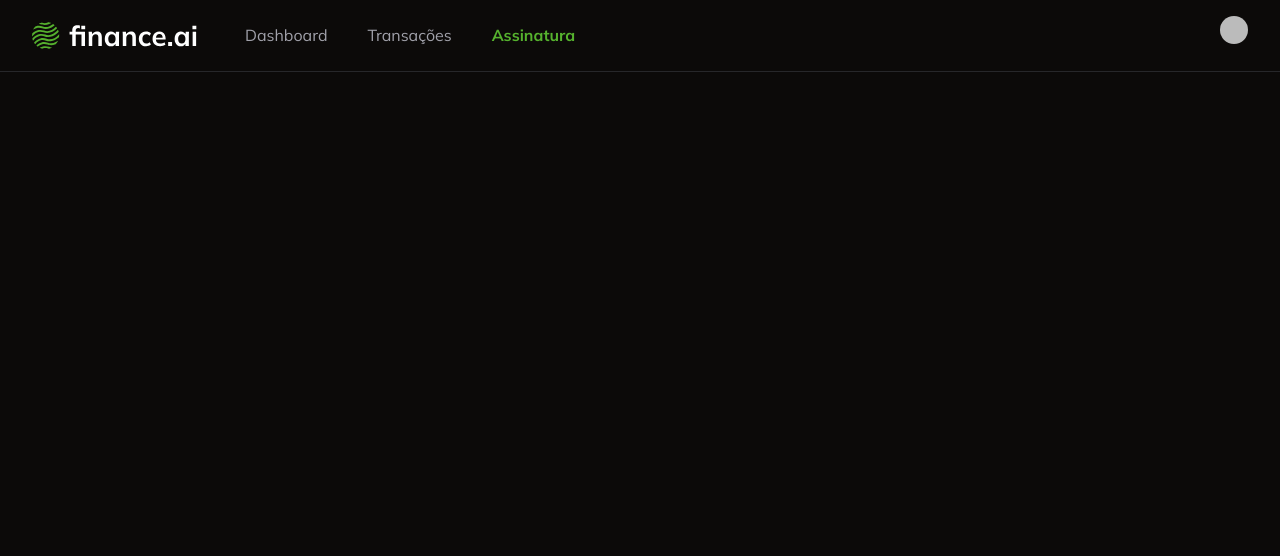
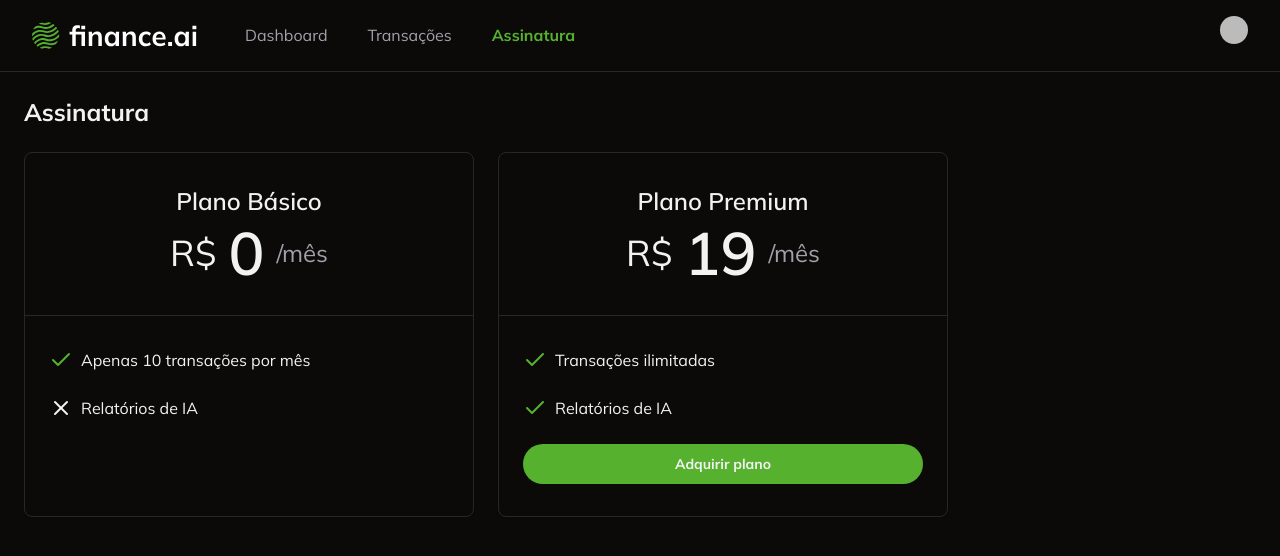
Before and after one commit to leogarcia2004/Finance-Ai, a Next.js app: page /subscription in a window 1280 px wide. Shown: the top 556 px of the page. Built offline with nearby package versions, Linux system fonts and the light colour scheme; no server answers; sample sign-in values are in the browser's storage; some icons are missing.

Commit message:
feat: ensure user  is redirected to stripe checkout when acquiring plan

```diff
--- /dev/null
+++ b/app/subscription/_actions/creat-stripe-checkout/index.ts
@@ -0,0 +1,40 @@
+"use server";
+// Arquivo de criação do checkout, e isso precisa ser criado no servidor, pois preciso usar dados sensíveis.
+import { auth } from "@clerk/nextjs/server";
+import  Stripe  from "stripe";
+
+export const createStripeCheckout = async () => {
+  // Verifiar se o usuário está logado
+  const { userId } = await auth();
+  if (!userId) {
+    throw new Error("Unauthorized");
+  }
+  if(!process.env.STRIPE_SECRET_KEY) {
+    throw new Error("Stripe secret key not found");
+  }
+  const stripe = new Stripe(process.env.STRIPE_SECRET_KEY, {
+    apiVersion: "2024-10-28.acacia",
+  });
+
+  // Criação da sessão de checkout
+  const session = await stripe.checkout.sessions.create({
+    payment_method_types: ["card"],
+    mode: "subscription", // O mode tem que ser subscription para criar uma sessão de checkout de assinatura.
+    success_url: `http://localhost:3000`, // url que for mandar o usuário quando ocheckout for finalizado com sucesso.
+    cancel_url: `http://localhost:3000`,  // url que for mandar o usuário quando o checkout for cancelado.
+    subscription_data: {
+      metadata: {
+        clerkUserId: userId,
+      },
+    },
+    line_items: [
+      {
+        price: process.env.STRIPE_PREMIUM_PLAN_PRICE_ID,
+        quantity: 1,
+      },
+    ],
+  });
+
+  return {sessionId: session.id};
+  // Redirecionar o usuário pro checkout
+}
--- /dev/null
+++ b/app/subscription/_components/acquire-plan-button.tsx
@@ -0,0 +1,37 @@
+"use client";
+
+import { Button } from "@/app/_components/ui/button";
+import { createStripeCheckout } from "@/app/subscription/_actions/creat-stripe-checkout";
+import { loadStripe } from "@stripe/stripe-js";
+
+// Qualquer variável que tem next_public de inicio no novo, é acessível por client components.
+const AcquirePlanButton = () => {
+
+  // Chamar a server action que eu criei em _actions/create-stripe-checkout.tsx, para criar uma sessão de checkout.
+  const handleAcquirePlanClick = async () => {
+    // Criando o chekcout
+    const { sessionId } = await createStripeCheckout();
+    if (!process.env.NEXT_PUBLIC_STRIPE_PUBLISHABLE_KEY) {
+      throw new Error("Stripe publishable key not found");
+    };
+    // Carregando o stripe
+    const stripe = await loadStripe(
+      process.env.NEXT_PUBLIC_STRIPE_PUBLISHABLE_KEY,
+    );
+    if (!stripe) {
+      throw new Error("Stripe not found");
+    };
+    // Redirecionando o usuário pro checkout
+    await stripe.redirectToCheckout({ sessionId });
+  };
+  return (
+    <Button
+      className="w-full rounded-full font-bold"
+      onClick={handleAcquirePlanClick}
+    >
+      Adquirir plano
+    </Button>
+  );
+};
+
+export default AcquirePlanButton;
--- a/app/subscription/page.tsx
+++ b/app/subscription/page.tsx
@@ -1,15 +1,78 @@
-import NavBar from "@/app/_components/navbar";
 import { auth } from "@clerk/nextjs/server";
+import Navbar from "../_components/navbar";
 import { redirect } from "next/navigation";
+import { Card, CardContent, CardHeader } from "../_components/ui/card";
+import { CheckIcon, XIcon } from "lucide-react";
+import AcquirePlanButton from "./_components/acquire-plan-button";
 
 const SubscriptionPage = async () => {
   const { userId } = await auth();
   if (!userId) {
     redirect("/login");
   }
+
   return (
-    <NavBar />
-  )
-}
+    <>
+      <Navbar />
+      <div className="space-y-6 p-6">
+        <h1 className="text-2xl font-bold">Assinatura</h1>
 
-export default SubscriptionPage
+        <div className="flex gap-6">
+          <Card className="w-[450px]">
+            <CardHeader className="border-b border-solid py-8">
+              <h2 className="text-center text-2xl font-semibold">
+                Plano Básico
+              </h2>
+              <div className="flex items-center justify-center gap-3">
+                <span className="text-4xl">R$</span>
+                <span className="text-6xl font-semibold">0</span>
+                <div className="text-2xl text-muted-foreground">/mês</div>
+              </div>
+            </CardHeader>
+
+            <CardContent className="space-y-6 py-8">
+              <div className="flex items-center gap-2">
+                <CheckIcon className="text-primary" />
+                <p>
+                  Apenas 10 transações por mês
+                </p>
+              </div>
+              <div className="flex items-center gap-2">
+                <XIcon />
+                <p>Relatórios de IA</p>
+              </div>
+            </CardContent>
+          </Card>
+
+          <Card className="w-[450px]">
+            <CardHeader className="relative border-b border-solid py-8">
+
+              <h2 className="text-center text-2xl font-semibold">
+                Plano Premium
+              </h2>
+              <div className="flex items-center justify-center gap-3">
+                <span className="text-4xl">R$</span>
+                <span className="text-6xl font-semibold">19</span>
+                <div className="text-2xl text-muted-foreground">/mês</div>
+              </div>
+            </CardHeader>
+
+            <CardContent className="space-y-6 py-8">
+              <div className="flex items-center gap-2">
+                <CheckIcon className="text-primary" />
+                <p>Transações ilimitadas</p>
+              </div>
+              <div className="flex items-center gap-2">
+                <CheckIcon className="text-primary" />
+                <p>Relatórios de IA</p>
+              </div>
+              <AcquirePlanButton />
+            </CardContent>
+          </Card>
+        </div>
+      </div>
+    </>
+  );
+};
+
+export default SubscriptionPage;
--- a/package.json
+++ b/package.json
@@ -21,6 +21,7 @@
     "@radix-ui/react-scroll-area": "^1.2.1",
     "@radix-ui/react-select": "^2.1.2",
     "@radix-ui/react-slot": "^1.1.0",
+    "@stripe/stripe-js": "^4.9.0",
     "@tanstack/react-table": "^8.20.5",
     "class-variance-authority": "^0.7.0",
     "clsx": "^2.1.1",
@@ -36,6 +37,7 @@
     "react-hook-form": "^7.53.2",
     "react-number-format": "^5.4.2",
     "recharts": "^2.13.3",
+    "stripe": "^17.3.1",
     "tailwind-merge": "^2.5.4",
     "tailwindcss-animate": "^1.0.7",
     "zod": "^3.23.8"
```
Also changed, not shown: 2 other files (tests, documents, lock files or other folders).
